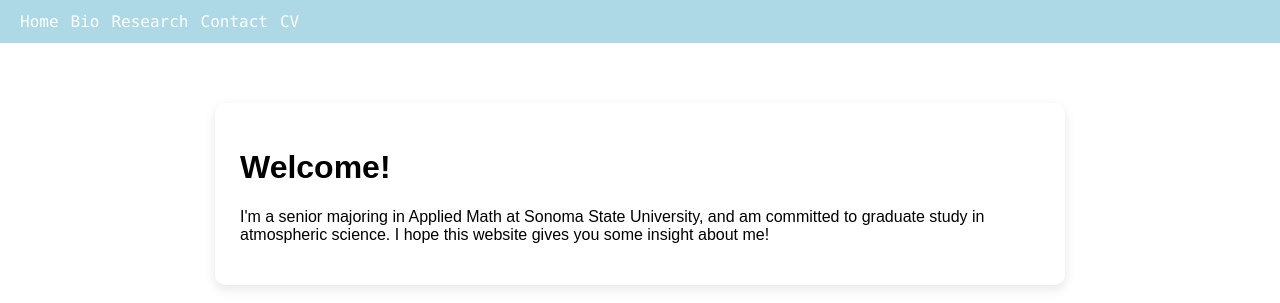
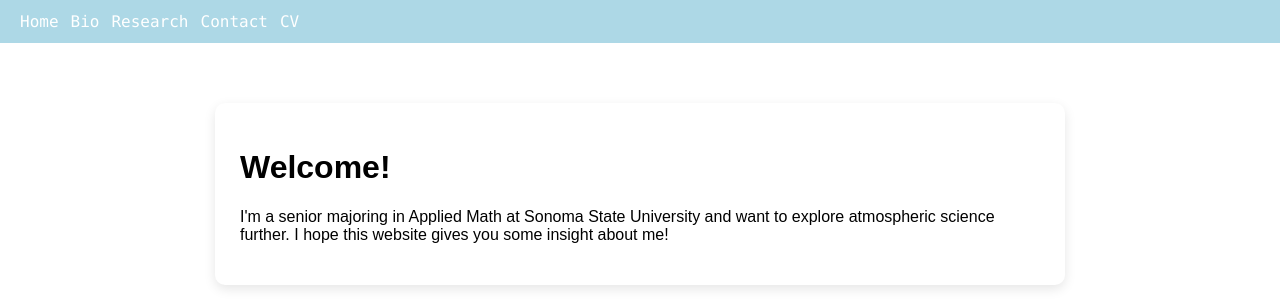
Before and after one commit to matthewwoody/matthewwoody.github.io, a plain HTML site: page index.html in a window 1280 px wide. Shown: the top 303 px of the page. Drawn offline with Linux system fonts and the light colour scheme.

Commit message:
Update index.html

```diff
--- a/index.html
+++ b/index.html
@@ -23,7 +23,7 @@
 
     <div class="container">
         <h1>Welcome!</h1>
-            <p>I'm a senior majoring in Applied Math at Sonoma State University, and am committed to graduate study in atmospheric science. I hope this website gives you some insight about me!
+            <p>I'm a senior majoring in Applied Math at Sonoma State University and want to explore atmospheric science further. I hope this website gives you some insight about me!
             </p>
     </div>
 
```
